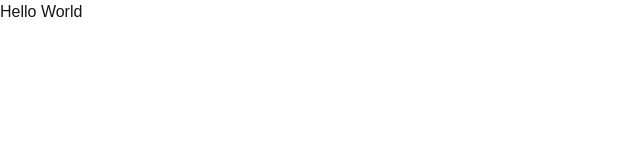
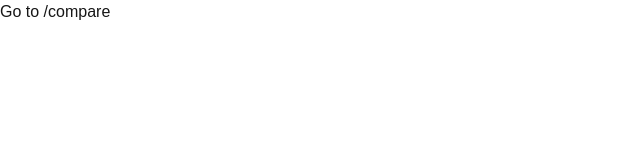
Before and after one commit to danglorioso/plane-compare, a Next.js app: page / in a window 1280 px wide. Shown: the top 160 px of the page, without its empty margins (0-640 px from the left). Built offline with nearby package versions, Linux system fonts and the light colour scheme.

Commit message:
Homepage instructions

```diff
--- a/src/app/page.tsx
+++ b/src/app/page.tsx
@@ -102,7 +102,7 @@
 
 
     <div>
-      <h1 className="text-4xl text-center">Hello World</h1>
+      <h1 className="text-4xl text-center">Go to /compare</h1>
     </div>
   );
 }
```
